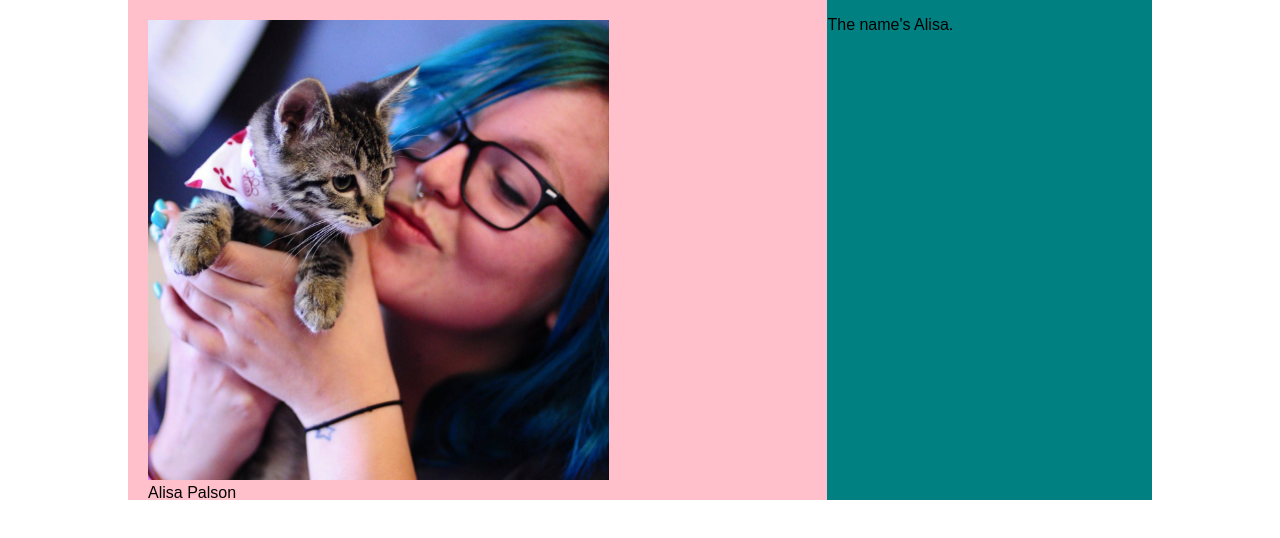
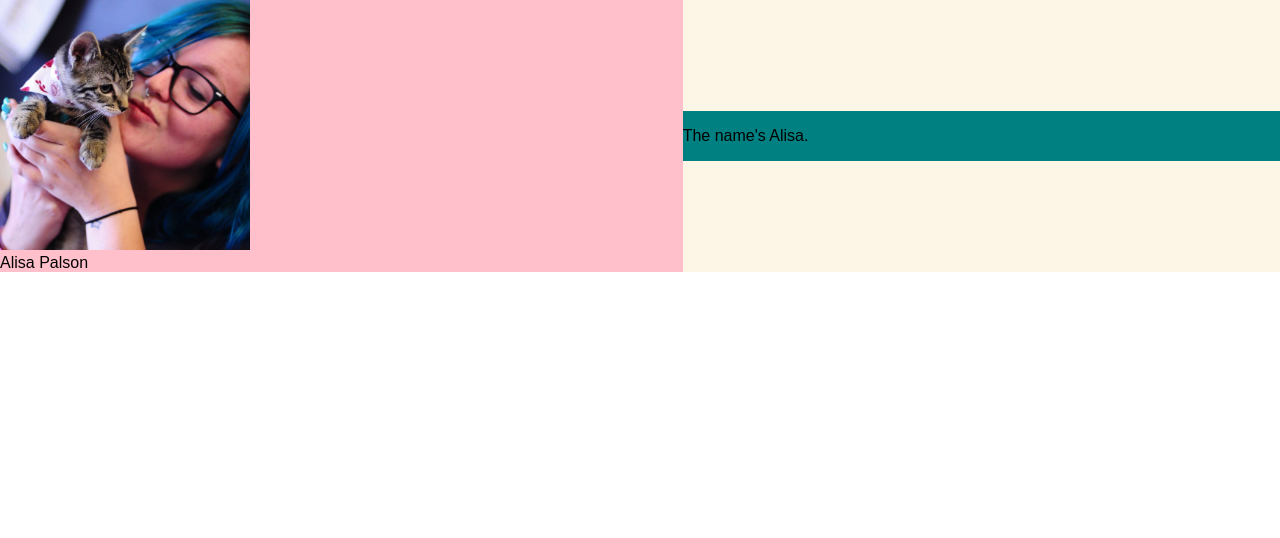
Before and after one commit to AlisamfP/Palson.info, a React (Create React App) app: page / in a window 1280 px wide. Shown: the top 538 px of the page. Built offline with nearby package versions, Linux system fonts and the light colour scheme.

Commit message:
getting sleepy

```diff
--- a/src/App.css
+++ b/src/App.css
@@ -1,27 +1,49 @@
-.Main {
-  margin: 0 auto;
-  max-width: 80%;
-  height: 500px;
+.main-wrapper {
   display: flex;
+  flex-flow: row wrap;
+  justify-content: center;
+  align-items: center;
+
 
   background-color: oldlace;
 }
 
-.Main-header {
-  padding: 20px;
+.main-sidebar {
+  flex: 1 50%;
   background: pink;
-  flex-direction: row;
-  flex-grow: 1;
 }
 
-.Main-logo {
-  max-width: 100%;
-  max-height: 100%;
+.main-logo {
+  width: 250px;
+  height: 250px;
+  object-fit: contain;
 
 }
 
-.Main-body {
-  flex-grow: 1;
+.main-body {
+  flex: 2 50%;
   background: teal;
 
 }
+
+
+@media all and (min-width: 600px) {
+  .main-body {
+    flex: 1 50%;
+    order: 2;
+  }
+  .main-sidebar {
+    flex: 1 50%;
+    order: 1;
+  }
+
+}
+
+
+/* Large screens */
+@media all and (min-width: 800px) {
+  .main-body { flex: 2 0px; }
+
+  .main-sidebar { order: 1; flex: 1 30%; }
+  .main-body    { order: 2; }
+}
--- a/src/App.js
+++ b/src/App.js
@@ -5,13 +5,13 @@ import './App.css';
 class App extends Component {
   render() {
     return (
-      <div className="Main">
-        <div className="Main-header">
-          <img src={photo} className="Main-logo" alt="logo" />
+      <div className="main-wrapper">
+        <div className="main-sidebar">
+          <img src={photo} className="main-logo" alt="logo" />
           <div>Alisa Palson</div>
         </div>
-        <div className="Main-body">
-          <p className="Main-intro">
+        <div className="main-body">
+          <p className="main-intro">
             The name's Alisa.
           </p>
         </div>
```
